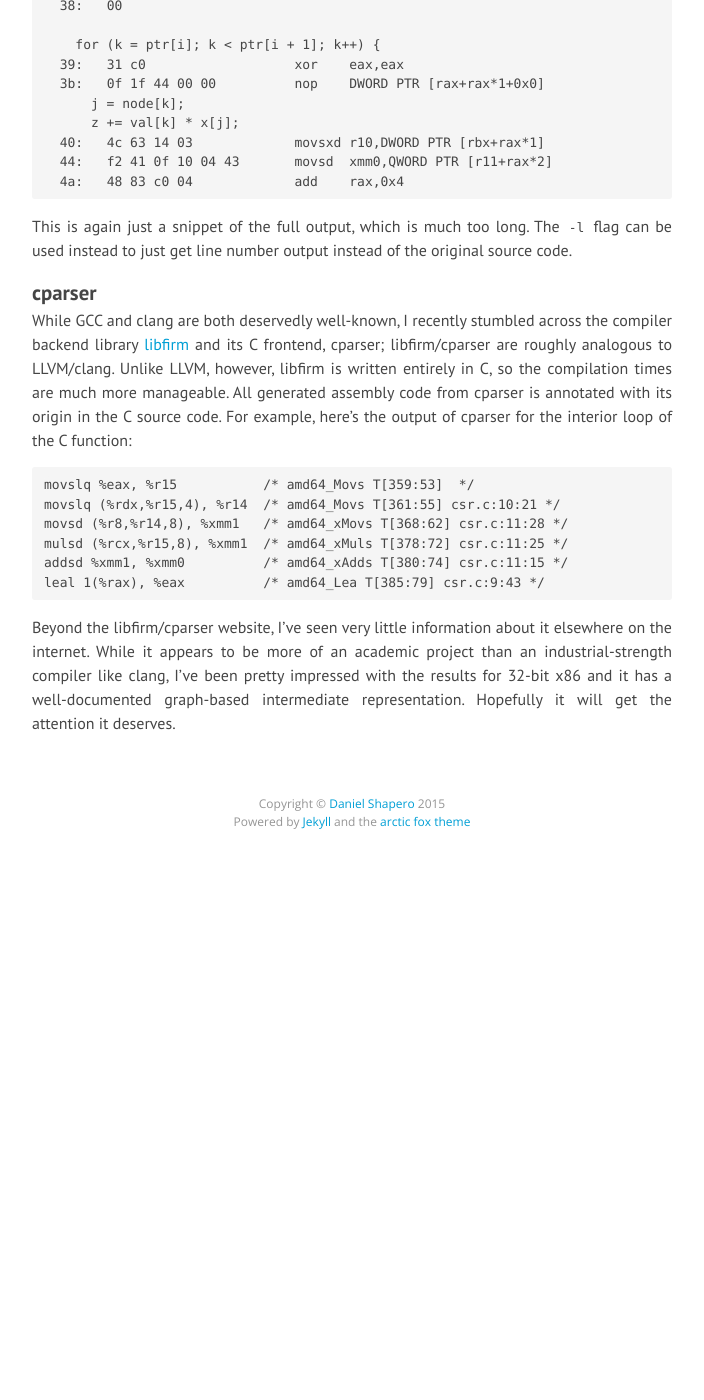
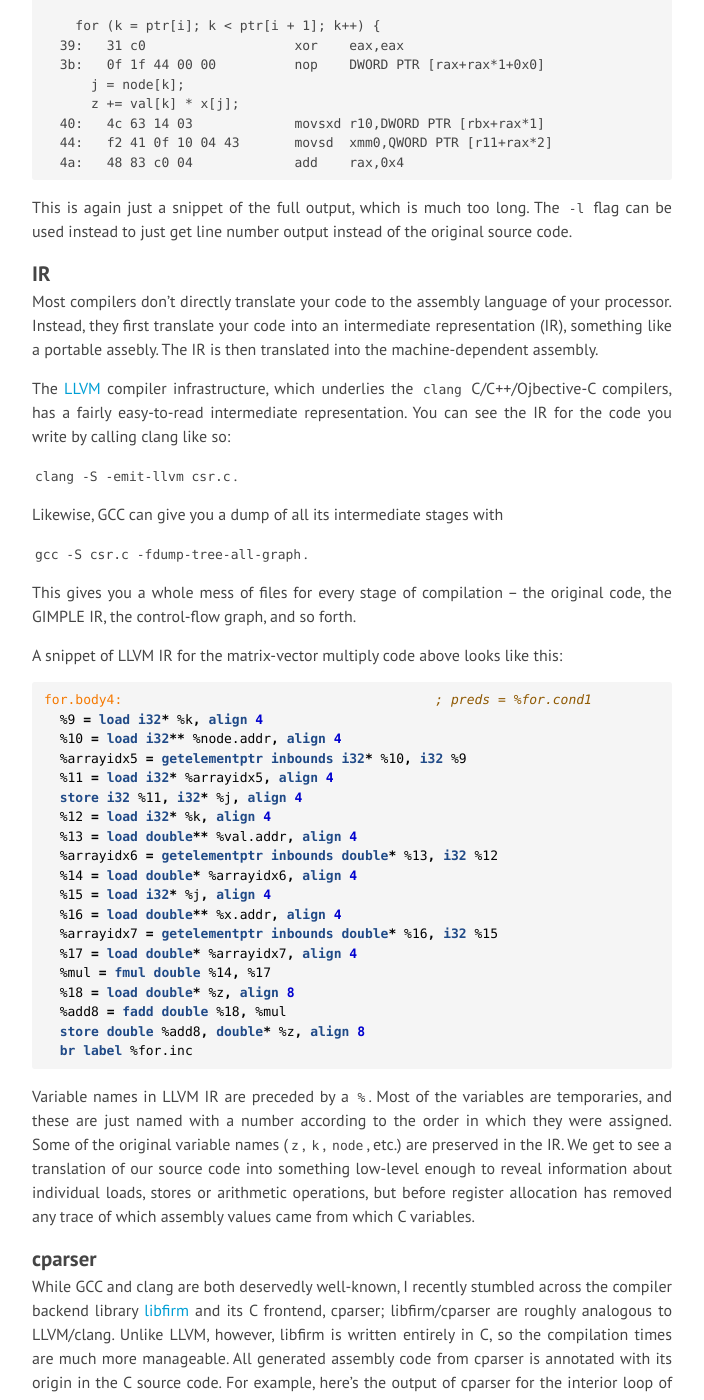
Before and after one commit to danshapero/danshapero.github.io, a Jekyll site: the page built from _posts/2014-09-19-cparser.md, in a window 1280 px wide and 1400 px high, scrolled down 2480 px. Shown: the whole window, without its empty margins (288-992 px from the left). Built offline with Jekyll 4.4.1, drawn with Linux system fonts in a browser that asks for light colours; nearby versions of some CDN libraries; before the commit the page ends 3347 px from its top, so only the background shows below that; some of the changed text lies outside the part shown.

Commit message:
Added some info about LLVM IR

```diff
--- a/_posts/2014-09-19-cparser.md
+++ b/_posts/2014-09-19-cparser.md
@@ -67,6 +65,9 @@ I haven't shown all the assembly code for the C function above, as it's quite lo
 
 to get the raw assembly code output.
 
+
+## Why the hell would you do that
+
 Examining the assembly output can be very helpful in determining what kinds of optimizations are being used in performance-sensitive code.
 For example, if you wanted to check whether a loop had been unrolled, if a function had been inlined, or if a floating point operation were making optimal use of SIMD registers, you would need to look at the generated assembly code.
 Equally useful is knowing when that would-be optimization that mangles your code beyond readability isn't actually doing anything.
@@ -81,10 +82,9 @@ As the assembly output above shows, this mapping isn't recorded anywhere in the
 Knowing the calling convention for x86-64 can be of help in decoding which register corresponds to which variable at a given point in time.
 For example, the arguments to a function are put in registers `%rdi`, `%rsi`, `%rdx`, `%rcx`, `%r8` and `%r9` in that order, and the return value is left in `%rax`.
 If you can figure out which arguments go in which registers at the entry point to a function, you can follow them through the rest of the program logic by dead reckoning.
-Either way, it's far from easy, at least for me.
 
 
-# Verbose assembly output
+## How the hell do you do that
 
 Luckily, you can get the compiler to annotate the assembly code to help you out.
 There are a few different ways to achieve the same thing.
@@ -120,6 +120,53 @@ This is again just a snippet of the full output, which is much too long.
 The `-l` flag can be used instead to just get line number output instead of the original source code.
 
 
+### IR
+Most compilers don't directly translate your code to the assembly language of your processor.
+Instead, they first translate your code into an intermediate representation (IR), something like a portable assebly.
+The IR is then translated into the machine-dependent assembly.
+
+The [LLVM](http://www.llvm.org) compiler infrastructure, which underlies the `clang` C/C++/Ojbective-C compilers, has a fairly easy-to-read intermediate representation.
+You can see the IR for the code you write by calling clang like so:
+
+`clang -S -emit-llvm csr.c`.
+
+Likewise, GCC can give you a dump of all its intermediate stages with
+
+`gcc -S csr.c -fdump-tree-all-graph`.
+
+This gives you a whole mess of files for every stage of compilation -- the original code, the GIMPLE IR, the control-flow graph, and so forth.
+
+A snippet of LLVM IR for the matrix-vector multiply code above looks like this:
+
+{% highlight llvm %}
+
+for.body4:                                        ; preds = %for.cond1
+  %9 = load i32* %k, align 4
+  %10 = load i32** %node.addr, align 4
+  %arrayidx5 = getelementptr inbounds i32* %10, i32 %9
+  %11 = load i32* %arrayidx5, align 4
+  store i32 %11, i32* %j, align 4
+  %12 = load i32* %k, align 4
+  %13 = load double** %val.addr, align 4
+  %arrayidx6 = getelementptr inbounds double* %13, i32 %12
+  %14 = load double* %arrayidx6, align 4
+  %15 = load i32* %j, align 4
+  %16 = load double** %x.addr, align 4
+  %arrayidx7 = getelementptr inbounds double* %16, i32 %15
+  %17 = load double* %arrayidx7, align 4
+  %mul = fmul double %14, %17
+  %18 = load double* %z, align 8
+  %add8 = fadd double %18, %mul
+  store double %add8, double* %z, align 8
+  br label %for.inc
+
+{% endhighlight %}
+
+Variable names in LLVM IR are preceded by a `%`.
+Most of the variables are temporaries, and these are just named with a number according to the order in which they were assigned.
+Some of the original variable names (`z`, `k`, `node`, etc.) are preserved in the IR.
+We get to see a translation of our source code into something low-level enough to reveal information about individual loads, stores or arithmetic operations, but before register allocation has removed any trace of which assembly values came from which C variables.
+
 
 ### cparser
 While GCC and clang are both deservedly well-known, I recently stumbled across the compiler backend library [libfirm](http://pp.ipd.kit.edu/firm) and its C frontend, cparser; libfirm/cparser are roughly analogous to LLVM/clang.
```
Also changed, not shown: other parts of _posts/2014-09-19-cparser.md (+2 -4 lines).
